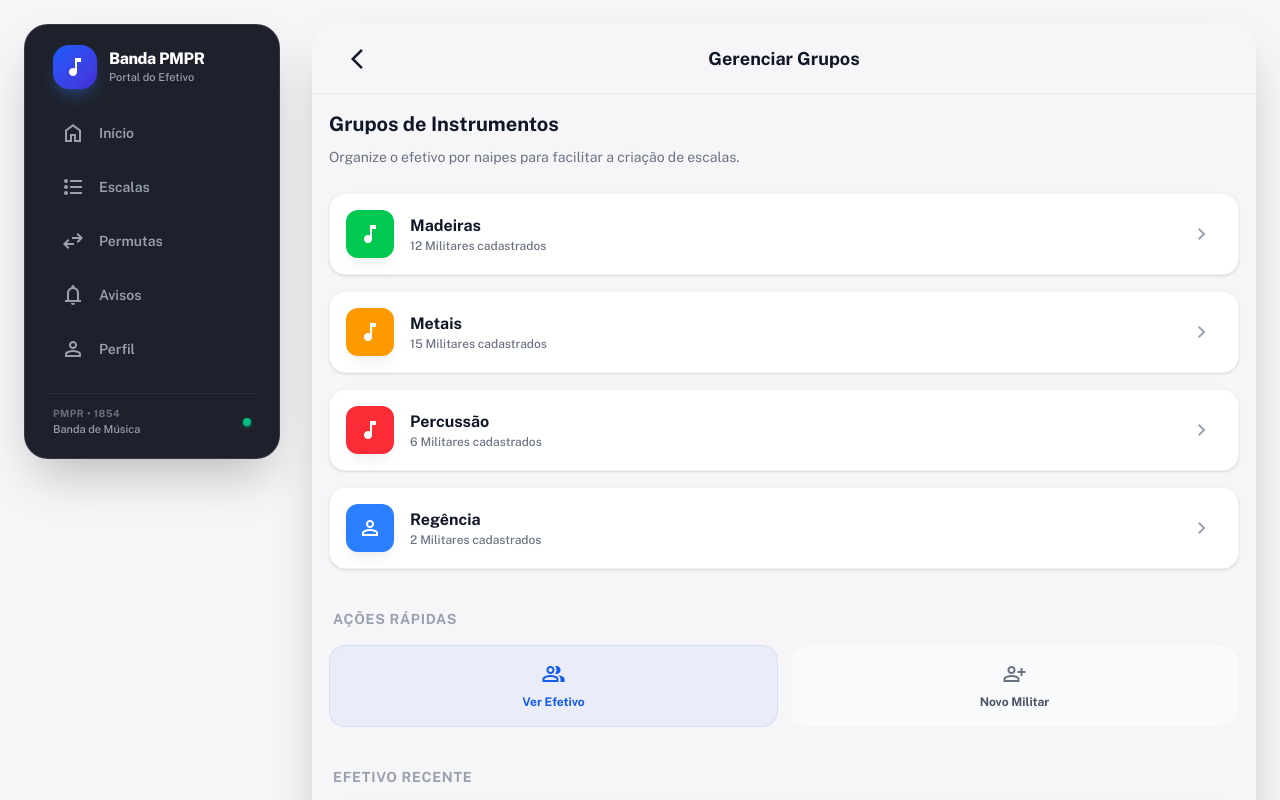
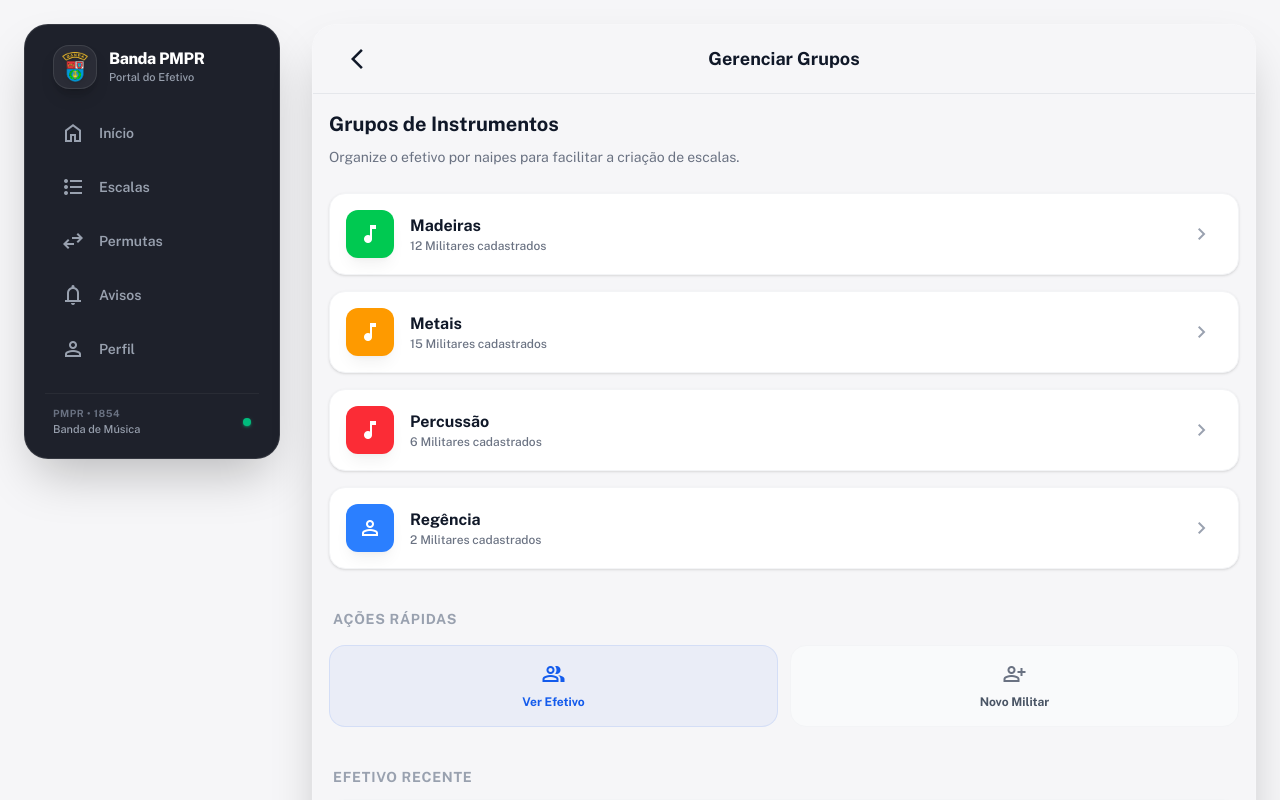
Before and after one commit to lomarstauros/Banda-de-Musica-PMPR, a Next.js app: page /admin/groups in a window 1280 px wide. Shown: the top 800 px of the page. Built offline with nearby package versions, Linux system fonts and the light colour scheme; no server answers.

Commit message:
feat: replace music note icon with custom coat of arms image in desktop sidebar brand logo

```diff
--- a/components/ui/desktop-sidebar.tsx
+++ b/components/ui/desktop-sidebar.tsx
@@ -141,8 +141,12 @@ export function DesktopSidebar() {
       <div className="bg-[#121620]/95 dark:bg-[#121620]/95 backdrop-blur-2xl border border-white/10 dark:border-white/10 rounded-3xl p-5 shadow-2xl flex flex-col h-full gap-5">
         {/* Brand / Logo */}
         <Link href="/dashboard" className="flex items-center gap-3 px-2 group">
-          <div className="size-11 rounded-2xl bg-gradient-to-br from-blue-600 to-indigo-700 flex items-center justify-center p-2 shadow-lg shadow-blue-500/25 group-hover:scale-105 transition-transform">
-            <span className="material-symbols-outlined text-white text-[24px]">music_note</span>
+          <div className="size-11 rounded-2xl bg-white/5 border border-white/10 flex items-center justify-center p-1.5 shadow-lg shadow-black/20 group-hover:scale-105 transition-transform overflow-hidden shrink-0">
+            <img
+              src="/brasao_banda.png"
+              alt="Brasão Banda de Música PMPR"
+              className="w-full h-full object-contain drop-shadow"
+            />
           </div>
           <div className="flex flex-col">
             <span className="text-base font-extrabold text-white tracking-tight leading-tight">Banda PMPR</span>
```
